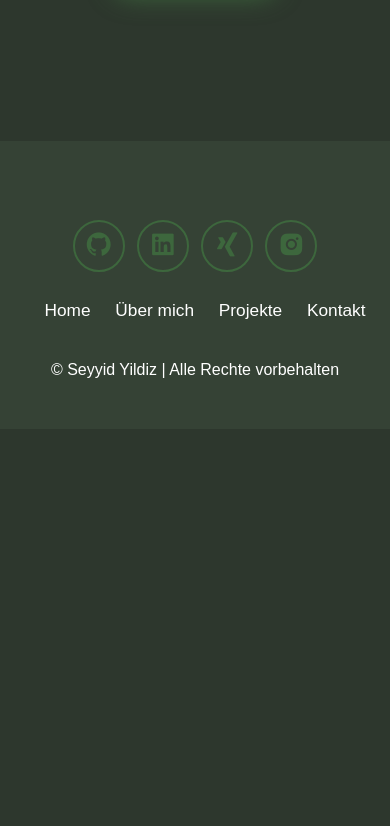
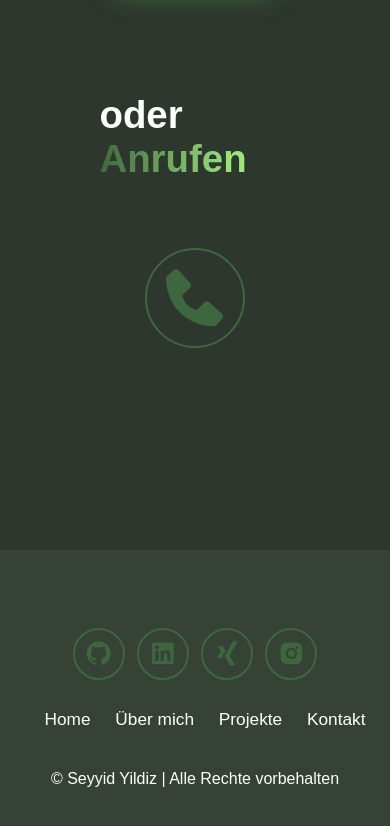
Before and after one commit to Seyyid46/sy.de, a plain HTML site: page index.html in a window 390 px wide. Shown: the part 6912-7738 px from the top of the page. Before the commit the page ends 7341 px from the top, so only its background shows below. Drawn offline with nearby package versions, Linux system fonts and the light colour scheme.

Commit message:
Update Contact-Section Add new Feature to call to contact with phone icon in index.html and style it in style.css

```diff
--- a/index.html
+++ b/index.html
@@ -162,6 +162,15 @@
                 <input type="submit" value="Kontaktieren" class="btn">
             </div>
         </form>
+
+        <div class="number">
+            <h3>oder<span> Anrufen</span></h3>
+            <div class="social-icons-big">
+                <a href="tel:+4917682084595">
+                    <i class='bx bxs-phone'></i>
+                </a>
+            </div>
+        </div>
     </section>
 
     <footer class="footer">
--- a/style.css
+++ b/style.css
@@ -397,6 +397,37 @@ section{
     margin: 1.5rem 0;
     resize: none;
 }
+.number{
+    display: flex;
+    flex-direction: column;
+    align-items: center ;
+    justify-content: center;
+    gap: 1rem;
+    width: 100%;
+    padding: 5rem 15%;
+}
+.number h3{
+    font-size: 4rem;
+}
+.social-icons-big a{
+    display: inline-flex;
+    justify-content: center;
+    align-items: center;
+    font-size: 8rem;
+    padding: 1rem;
+    background: transparent;
+    border: 2px solid var(--main-color);
+    border-radius: 50%;
+    color: var(--main-color);
+    margin: 6rem 0.5rem;
+    transition: 0.3s ease-in-out;
+}
+.social-icons-big a:hover{
+    color: var(--text-color);
+    background-color: var(--main-color);
+    transform: scale(1.2)translateY(-5px);
+    box-shadow: 0 0 25px var(--main-color);
+}
 
 /*Style of the Footer*/
 .footer{
```
